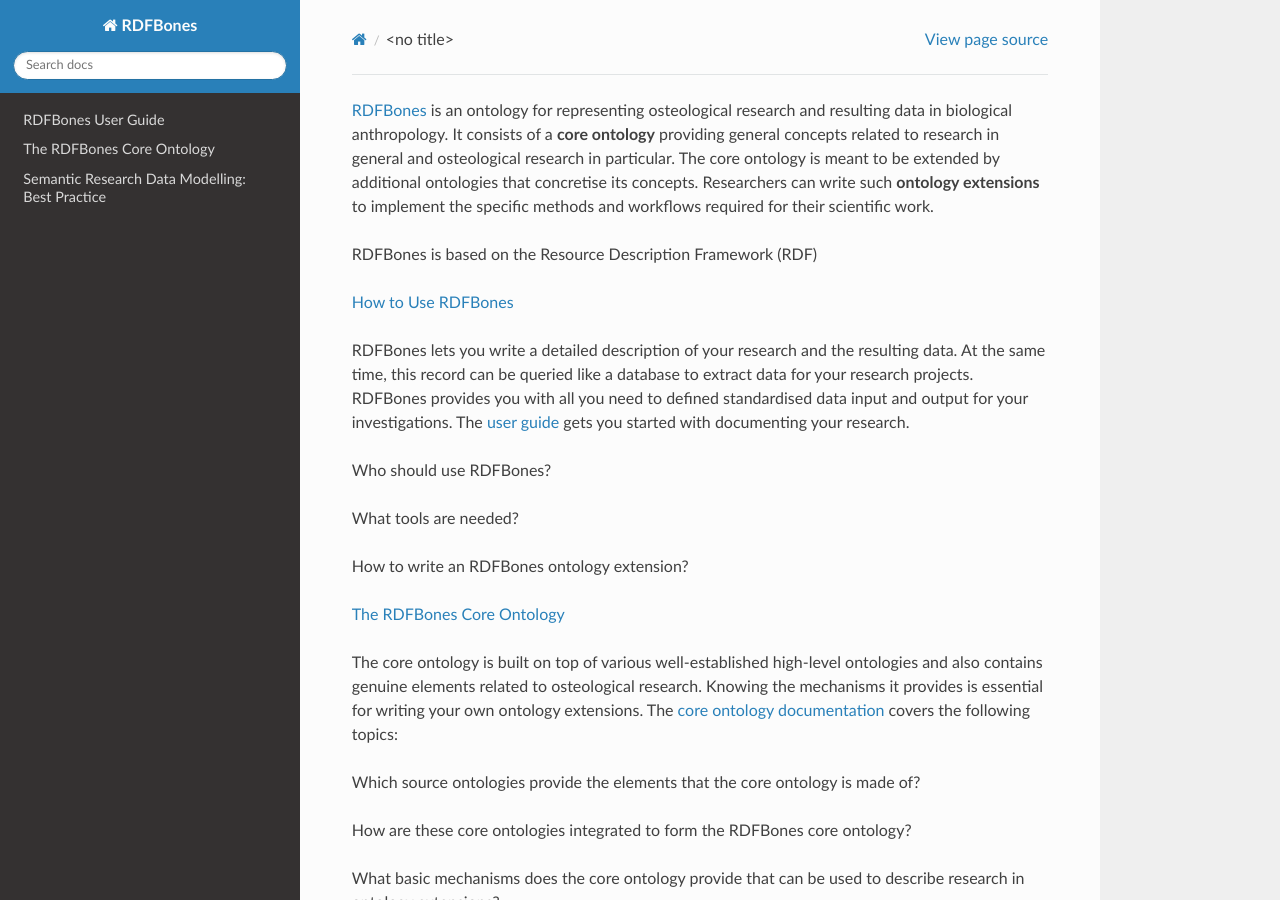
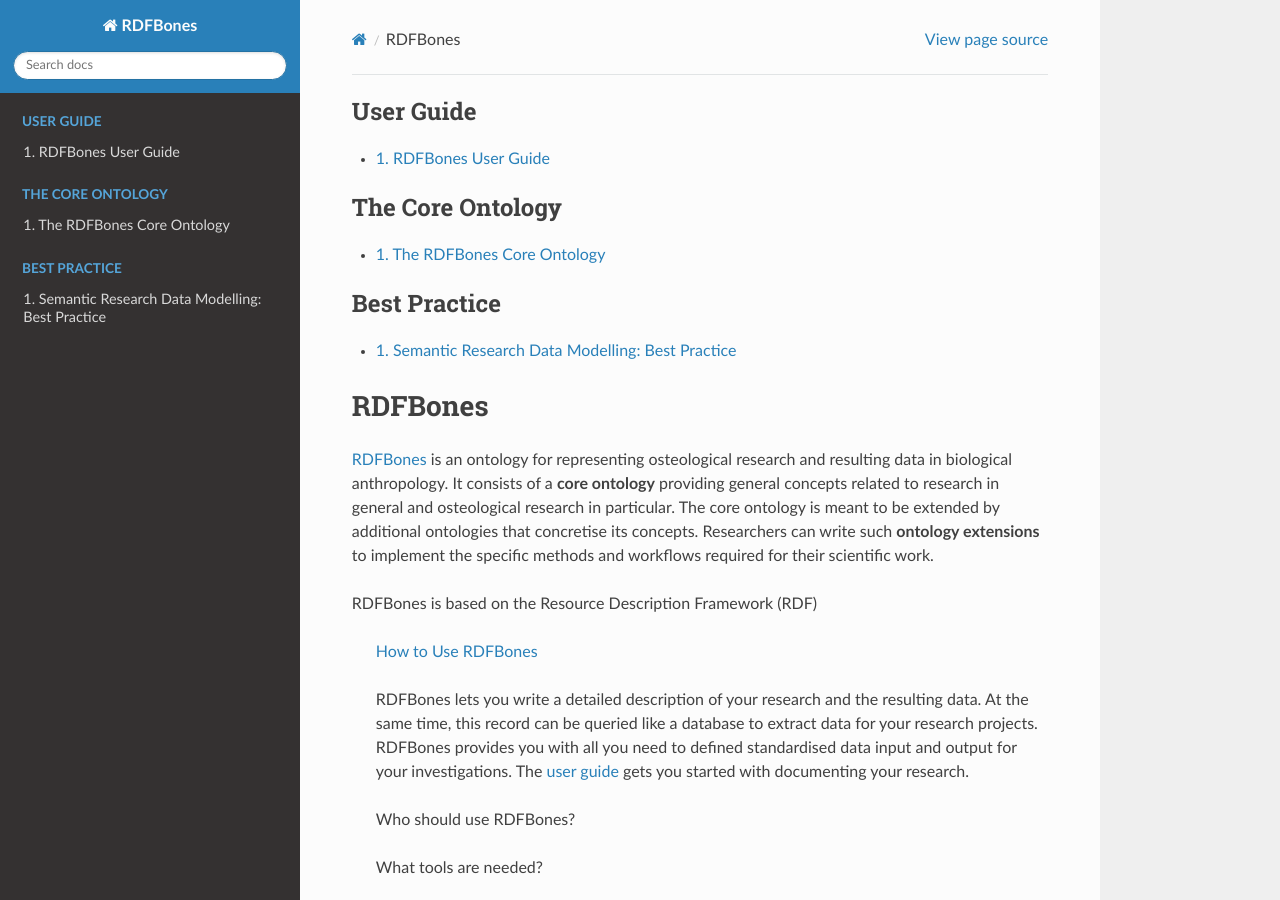
Before and after one commit to RDFBones/RDFBones-O, a Sphinx documentation site: the page built from docs/index.rst, in a window 1280 px wide and 900 px high. Built offline with Sphinx 7.4.7 and the Read the Docs theme 2.0.0, drawn with Linux system fonts in a browser that asks for light colours.

```diff
--- a/docs/index.rst
+++ b/docs/index.rst
@@ -3,26 +3,38 @@
    You can adapt this file completely to your liking, but it should at least
    contain the root `toctree` directive.
 
+.. toctree::
+   :numbered: 2
+   :maxdepth: 2
+   :caption: User Guide
+
+   userguide/userguide_mainpage
+
+.. toctree::
+   :numbered:
+   :maxdepth: 2
+   :caption: The Core Ontology
+
+   core/core_mainpage
+
+.. toctree::
+   :numbered:
+   :maxdepth: 2
+   :caption: Best Practice
+
+   bestpractice/bestpractice_mainpage
 
 .. only:: html
+
+   ========
+   RDFBones
+   ========
 
    `RDFBones`_ is an ontology for representing osteological research and resulting data in biological anthropology. It consists of a **core ontology** providing general concepts related to research in general and osteological research in particular. The core ontology is meant to be extended by additional ontologies that concretise its concepts. Researchers can write such **ontology extensions** to implement the specific methods and workflows required for their scientific work.
 
    RDFBones is based on the Resource Description Framework (RDF)
 
 .. _RDFBones: https://github.com/RDFBones/RDFBones-O
-
-.. toctree::
-   :maxdepth: 1
-   :hidden:
-
-   userguide/userguide_mainpage
-
-   core/core_mainpage
-
-   bestpractice/bestpractice_mainpage
-
-.. only:: html
 
    :doc:`How to Use RDFBones </userguide/userguide_mainpage>`
 
```
